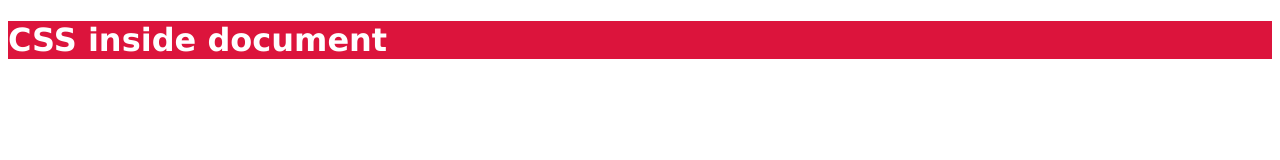
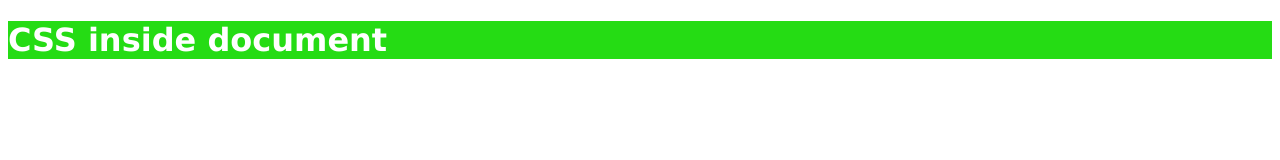
Before and after one commit to cuaransantiago/Adsi-2182923, a plain HTML site: page 05-css/01-document.html in a window 1280 px wide. Drawn offline with Linux system fonts and the light colour scheme.

Commit message:
new folder css

```diff
--- a/05-css/01-document.html
+++ b/05-css/01-document.html
@@ -1,5 +1,6 @@
 <!DOCTYPE html>
 <html lang="en">
+
 <head>
     <meta charset="UTF-8">
     <meta http-equiv="X-UA-Compatible" content="IE=edge">
@@ -7,13 +8,15 @@
     <title>CSS inside document</title>
     <style>
         h1 {
-            background-color: crimson;
+            background-color: rgb(37, 220, 20);
             color: white;
             font-family: Verdana;
         }
     </style>
 </head>
+
 <body>
     <h1>CSS inside document</h1>
 </body>
+
 </html>
```
